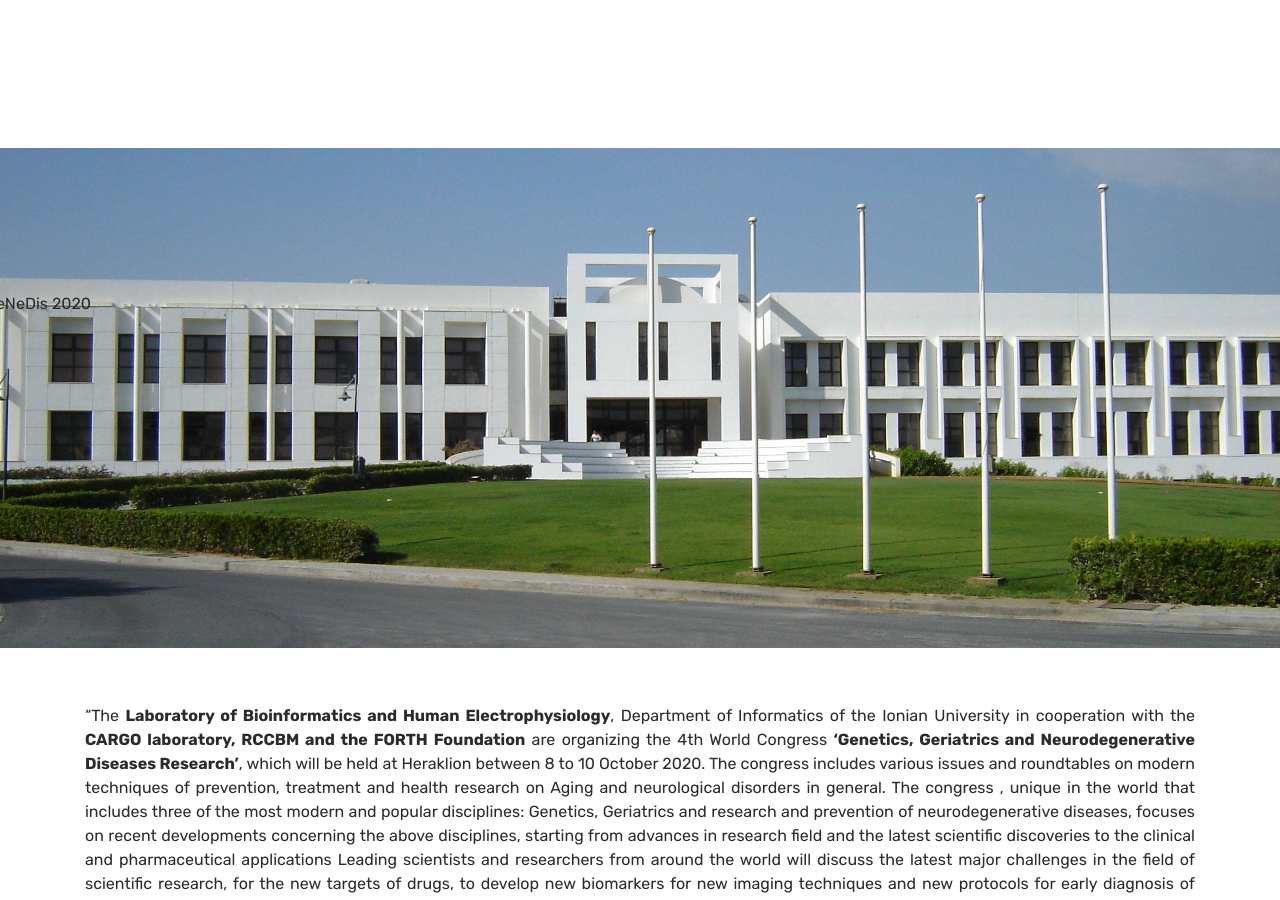
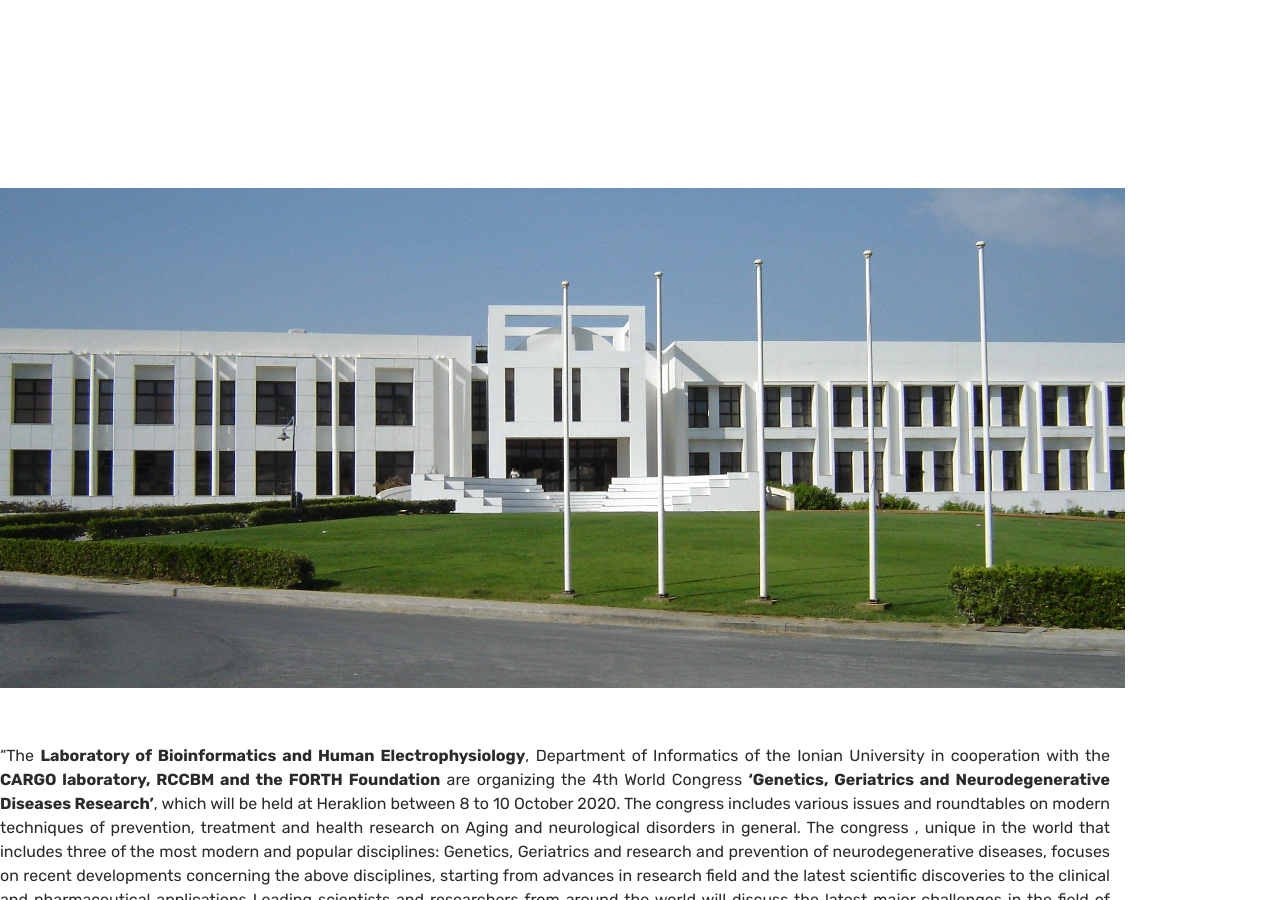
Before and after one commit to Covide-1797/genedis, a Jekyll site: the page built from index.html, in a window 1280 px wide and 900 px high. Built offline with Jekyll 4.4.1, drawn with Linux system fonts in a browser that asks for light colours; the list of posts is cut into pages by our own code.

Commit message:
Update index.html

```diff
--- a/index.html
+++ b/index.html
@@ -10,13 +10,13 @@
 
 <!-- Home Jumbotron
 ================================================== -->
-<section class="intro">
-
-       <div class="main-content">
+ <div class="main-content">
         <div class="row">
-            <div class="col-20">
+            <div class="col-30">
                 <p class="text-center">
                     GeNeDis 2020
+
+<section class="intro">
 
 </section>
 <!-- We reopen main-content and container -->
```
